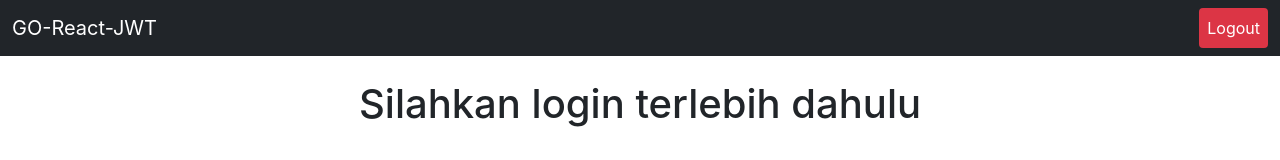
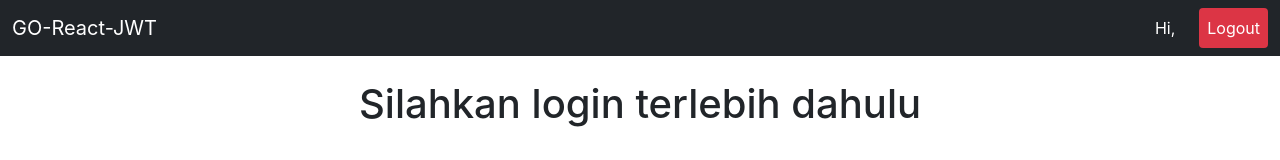
Before and after one commit to rezairfanwijaya/Auth-JWT-Golang-React-FRONTEND, a React (Create React App) app: page / in a window 1280 px wide. Shown: the top 160 px of the page. Built offline with nearby package versions, Linux system fonts and the light colour scheme; no server answers.

Commit message:
update: navbar

```diff
--- a/src/components/navbar/Navbar.jsx
+++ b/src/components/navbar/Navbar.jsx
@@ -4,7 +4,6 @@ import { Link } from "react-router-dom";
 export default function Navbar(props) {
     // * siapkan variable untuk menampung menu pada navbar
     let menu
-
 
     // * logout handler
     const logout = async () => {
@@ -14,10 +13,7 @@ export default function Navbar(props) {
             headers: { 'Content-Type': 'application/json' },
             credentials: 'include', // * untuk mengambil cookies dari server
         })
-
-        console.log(resp)
         props.setname('')
-
     }
 
 
@@ -37,7 +33,7 @@ export default function Navbar(props) {
         menu = (
             <ul className="navbar-nav ms-auto mb-2 mb-md-0">
                 <li className="nav-item">
-                    <Link to="/register" className="nav-link active" aria-current="page" >{props.name}</Link>
+                    <div className="nav-link active me-3" aria-current="page" >Hi, {props.name}</div>
                 </li>
                 <li className="nav-item">
                     <Link to="/login"  className="nav-link active bg-danger rounded" onClick={logout}>Logout</Link>
```
